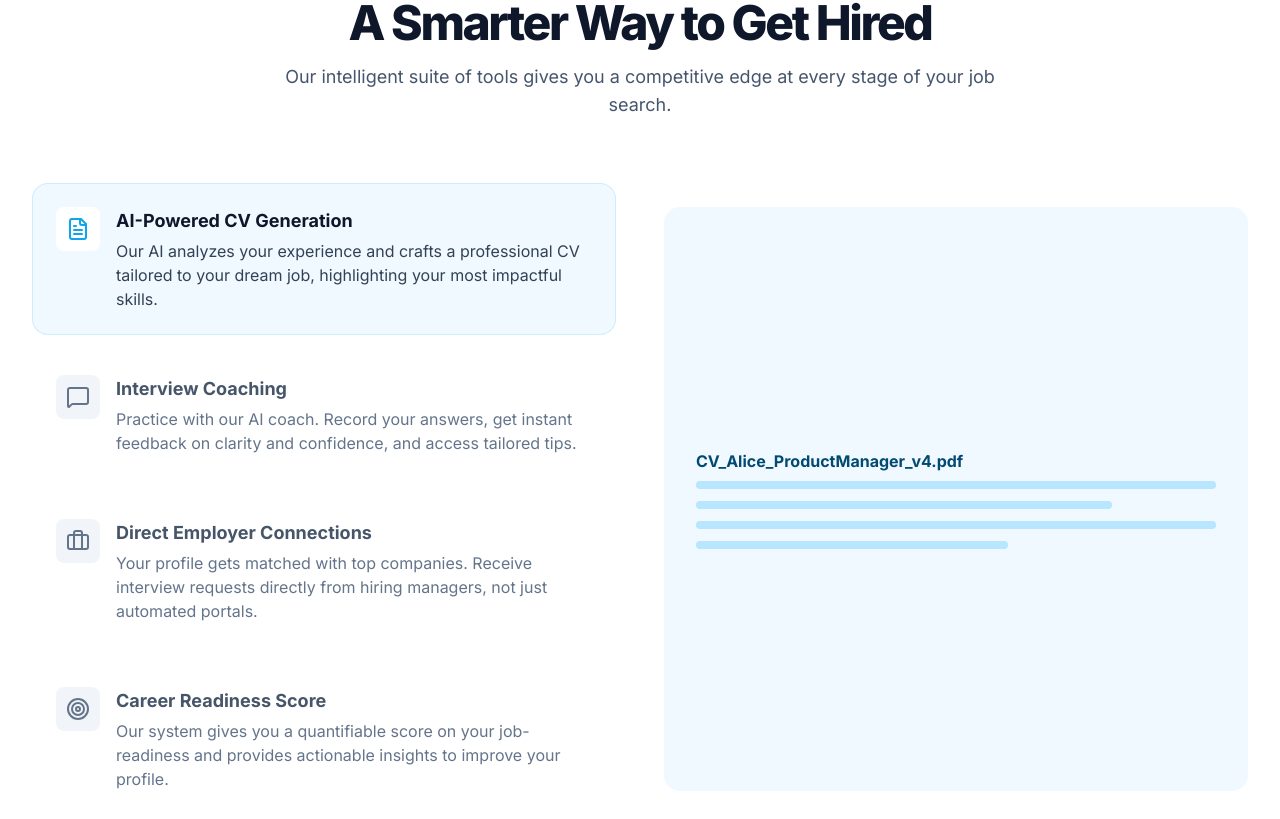
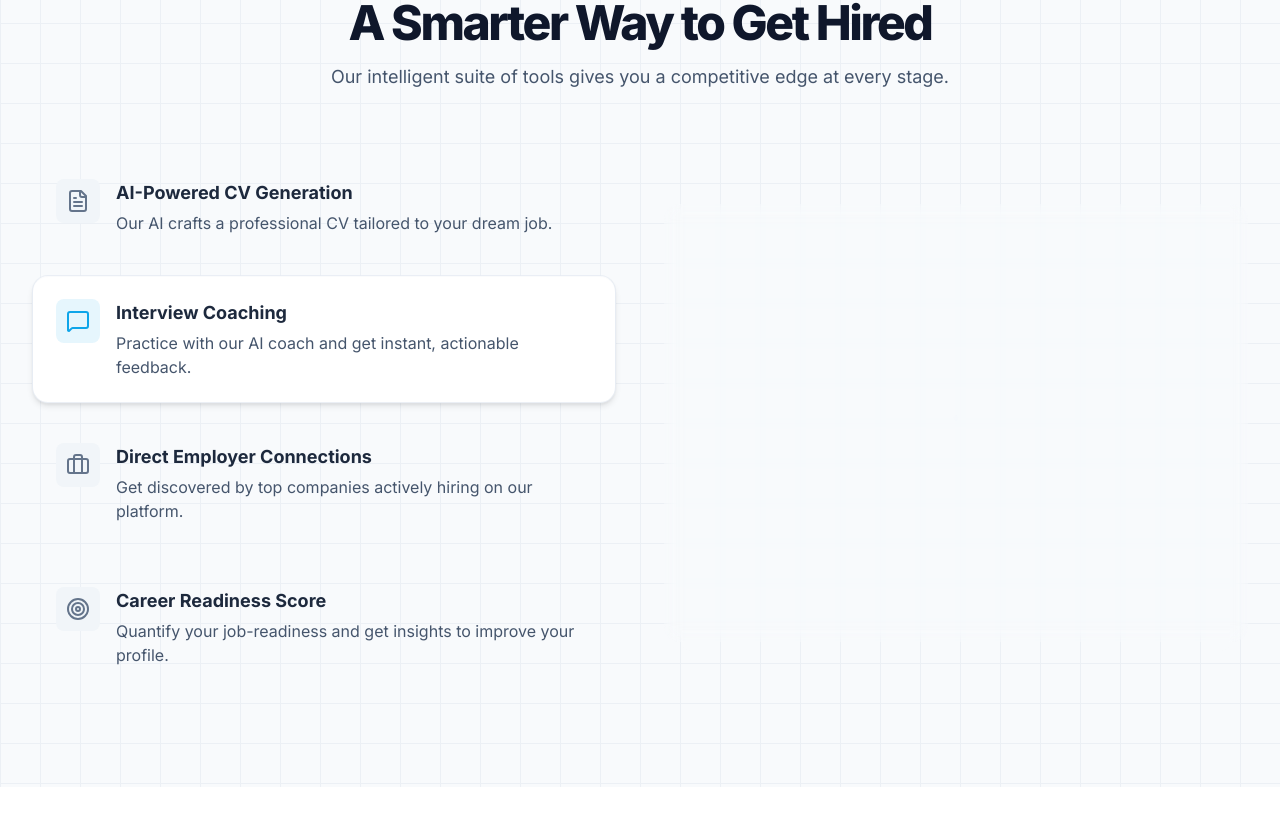
Before and after one commit to katmafalela/jobspark, a Next.js app: page / in a window 1280 px wide. Shown: the part 1421-2240 px from the top of the page. Built offline with nearby package versions, Linux system fonts and the light colour scheme.

Commit message:
Updated Features.tsx

```diff
--- a/src/components/sections/Features.tsx
+++ b/src/components/sections/Features.tsx
@@ -1,145 +1,181 @@
 "use client";
 
-import { motion, AnimatePresence } from "framer-motion";
-import { FileText, MessageSquare, Briefcase, Target, ArrowRight } from "lucide-react";
-import React, { useState } from "react";
+import { motion, AnimatePresence, useMotionValue, useTransform, animate } from "framer-motion";
+import { FileText, MessageSquare, Briefcase, Target, Mic } from "lucide-react";
+import React, { useState, useEffect } from "react";
 
+// --- Enhanced Visual Components ---
+
+const CVVisual = () => (
+  <div className="w-full h-full p-8 flex flex-col justify-center items-start bg-white shadow-lg rounded-2xl">
+    <motion.p
+        initial={{ opacity: 0 }} animate={{ opacity: 1, transition: { delay: 0.2 } }}
+        className="font-bold text-slate-800 mb-4 text-lg">AI Generating CV...</motion.p>
+    <motion.div
+        className="w-full space-y-3"
+        initial="hidden"
+        animate="visible"
+        variants={{
+            visible: { transition: { staggerChildren: 0.3 } }
+        }}
+    >
+        {[...Array(4)].map((_, i) => (
+            <motion.div
+                key={i}
+                className="h-3 rounded-full bg-gradient-to-r from-sky-200 to-indigo-200"
+                variants={{
+                    hidden: { opacity: 0, width: "0%" },
+                    visible: { opacity: 1, width: i % 2 === 0 ? "100%" : "85%" }
+                }}
+                transition={{ duration: 0.8, ease: "easeInOut" }}
+            />
+        ))}
+    </motion.div>
+  </div>
+);
+
+const InterviewVisual = () => (
+  <div className="w-full h-full p-8 flex flex-col justify-center items-center bg-white shadow-lg rounded-2xl">
+    <motion.div initial={{ scale: 0 }} animate={{ scale: 1 }} className="mb-4 p-4 bg-indigo-100 rounded-full">
+      <Mic className="w-8 h-8 text-indigo-500" />
+    </motion.div>
+    <motion.p initial={{ opacity: 0, y: 10 }} animate={{ opacity: 1, y: 0, transition: { delay: 0.3 } }}
+      className="text-sm text-center font-medium text-indigo-700 bg-indigo-100 px-3 py-2 rounded-lg">
+      "Tell me about a time you showed leadership."
+    </motion.p>
+  </div>
+);
+
+const ConnectionsVisual = () => (
+    <div className="w-full h-full p-8 flex flex-col justify-center items-center bg-white shadow-lg rounded-2xl">
+        <p className="font-bold text-slate-800 mb-4 text-lg">Matching with Companies...</p>
+        <div className="relative w-48 h-24">
+            {[...Array(3)].map((_, i) => (
+                <motion.div
+                    key={i}
+                    className="absolute w-full h-full p-4 bg-green-100 border-2 border-green-200 rounded-xl flex items-center"
+                    initial={{ y: 0, rotate: 0, scale: 1 }}
+                    animate={{
+                        y: -i * 15,
+                        rotate: (i - 1) * 10,
+                        scale: 1 - i * 0.05
+                    }}
+                    transition={{ type: "spring", stiffness: 100, damping: 10, delay: i * 0.2 }}
+                >
+                    <Briefcase className="w-6 h-6 text-green-600 mr-2"/>
+                    <span className="font-semibold text-green-800">Company {i + 1}</span>
+                </motion.div>
+            ))}
+        </div>
+    </div>
+);
+
+const ScoreVisual = () => {
+    const count = useMotionValue(0);
+    const rounded = useTransform(count, latest => Math.round(latest));
+    const circumference = 2 * Math.PI * 45; // r=45
+
+    useEffect(() => {
+        const controls = animate(count, 88, { duration: 1.5, ease: "easeOut" });
+        return controls.stop;
+    }, [count]);
+
+    return (
+        <div className="w-full h-full p-8 flex flex-col justify-center items-center bg-white shadow-lg rounded-2xl">
+            <div className="relative w-32 h-32">
+                <svg className="w-full h-full" viewBox="0 0 100 100">
+                    <circle cx="50" cy="50" r="45" className="stroke-amber-100" strokeWidth="10" fill="none" />
+                    <motion.circle
+                        cx="50" cy="50" r="45"
+                        className="stroke-amber-400 -rotate-90 origin-center"
+                        strokeWidth="10" fill="none"
+                        strokeDasharray={circumference}
+                        initial={{ strokeDashoffset: circumference }}
+                        animate={{ strokeDashoffset: circumference * (1 - 0.88) }}
+                        transition={{ duration: 1.5, ease: "easeOut" }}
+                    />
+                </svg>
+                <div className="absolute inset-0 flex items-center justify-center">
+                    <motion.span className="text-4xl font-extrabold text-amber-500">{rounded}</motion.span>
+                    <span className="text-xl font-bold text-amber-500">%</span>
+                </div>
+            </div>
+            <p className="font-bold text-slate-800 mt-4 text-lg">Readiness Score</p>
+        </div>
+    );
+};
+
+// --- Main Feature List ---
 const features = [
-  {
-    icon: FileText,
-    title: "AI-Powered CV Generation",
-    description: "Our AI analyzes your experience and crafts a professional CV tailored to your dream job, highlighting your most impactful skills.",
-    visual: (
-        <div className="w-full h-full p-8 flex flex-col justify-center items-start bg-sky-50 rounded-2xl">
-            <p className="font-bold text-sky-900 mb-2">CV_Alice_ProductManager_v4.pdf</p>
-            <div className="w-full h-2 rounded-full bg-sky-200 mb-3" />
-            <div className="w-4/5 h-2 rounded-full bg-sky-200 mb-3" />
-            <div className="w-full h-2 rounded-full bg-sky-200 mb-3" />
-            <div className="w-3/5 h-2 rounded-full bg-sky-200" />
-        </div>
-    ),
-  },
-  {
-    icon: MessageSquare,
-    title: "Interview Coaching",
-    description: "Practice with our AI coach. Record your answers, get instant feedback on clarity and confidence, and access tailored tips.",
-    visual: (
-        <div className="w-full h-full p-8 flex flex-col justify-center items-start bg-indigo-50 rounded-2xl">
-            <p className="font-semibold text-indigo-800 bg-indigo-200/50 px-3 py-2 rounded-lg">"Tell me about a time you led a project."</p>
-            <ArrowRight className="w-6 h-6 my-4 text-indigo-300 self-center" />
-            <p className="font-semibold text-indigo-800 bg-white px-3 py-2 rounded-lg self-end">"Certainly. In my role at Acme Corp..."</p>
-        </div>
-    ),
-  },
-  {
-    icon: Briefcase,
-    title: "Direct Employer Connections",
-    description: "Your profile gets matched with top companies. Receive interview requests directly from hiring managers, not just automated portals.",
-     visual: (
-        <div className="w-full h-full p-8 flex flex-col justify-center items-center bg-green-50 rounded-2xl">
-            <p className="font-bold text-green-900 text-lg">New Interview Request!</p>
-            <p className="text-green-700">From: TechCorp</p>
-            <div className="mt-4 p-4 bg-white rounded-full shadow-lg">
-                <Briefcase className="w-8 h-8 text-green-500"/>
-            </div>
-        </div>
-    ),
-  },
-   {
-    icon: Target,
-    title: "Career Readiness Score",
-    description: "Our system gives you a quantifiable score on your job-readiness and provides actionable insights to improve your profile.",
-     visual: (
-        <div className="w-full h-full p-8 flex flex-col justify-center items-center bg-amber-50 rounded-2xl">
-             <p className="font-bold text-amber-900 text-lg">Readiness Score</p>
-             <p className="text-5xl font-extrabold text-amber-500 my-2">88%</p>
-             <div className="w-full h-3 bg-amber-200/80 rounded-full overflow-hidden">
-                <div className="w-[88%] h-full bg-amber-400" />
-             </div>
-        </div>
-    ),
-  },
+  { icon: FileText, title: "AI-Powered CV Generation", description: "Our AI crafts a professional CV tailored to your dream job.", visual: <CVVisual/> },
+  { icon: MessageSquare, title: "Interview Coaching", description: "Practice with our AI coach and get instant, actionable feedback.", visual: <InterviewVisual/> },
+  { icon: Briefcase, title: "Direct Employer Connections", description: "Get discovered by top companies actively hiring on our platform.", visual: <ConnectionsVisual/> },
+  { icon: Target, title: "Career Readiness Score", description: "Quantify your job-readiness and get insights to improve your profile.", visual: <ScoreVisual/> },
 ];
 
 export const Features = () => {
-  const [activeFeature, setActiveFeature] = useState(features[0]);
+  const [activeIndex, setActiveIndex] = useState(0);
+  const [isHovered, setIsHovered] = useState(false);
+
+  useEffect(() => {
+    if (isHovered) return;
+    const interval = setInterval(() => {
+      setActiveIndex((prevIndex) => (prevIndex + 1) % features.length);
+    }, 6000);
+    return () => clearInterval(interval);
+  }, [isHovered]);
 
   return (
-    <section className="py-24 bg-white">
-      <div className="max-w-7xl mx-auto px-4 sm:px-6 lg:px-8">
+    <section className="py-24 bg-slate-50 relative">
+        <div className="absolute inset-0 z-0 bg-[linear-gradient(to_right,#e2e8f0_1px,transparent_1px),linear-gradient(to_bottom,#e2e8f0_1px,transparent_1px)] bg-[size:2.5rem_2.5rem] opacity-50" />
+      <div className="max-w-7xl mx-auto px-4 sm:px-6 lg:px-8 relative z-10">
         <motion.div
-          initial={{ opacity: 0, y: 20 }}
-          whileInView={{ opacity: 1, y: 0 }}
-          viewport={{ once: true, amount: 0.5 }}
-          transition={{ duration: 0.5 }}
-          className="text-center mb-16"
-        >
-          <h2 className="text-4xl lg:text-5xl font-extrabold tracking-tighter text-slate-900 mb-4">
-            A Smarter Way to Get Hired
-          </h2>
-          <p className="text-lg text-slate-600 max-w-3xl mx-auto">
-            Our intelligent suite of tools gives you a competitive edge at every stage of your job search.
-          </p>
+          initial={{ opacity: 0, y: 20 }} whileInView={{ opacity: 1, y: 0 }}
+          viewport={{ once: true, amount: 0.5 }} transition={{ duration: 0.5 }}
+          className="text-center mb-16">
+          <h2 className="text-4xl lg:text-5xl font-extrabold tracking-tighter text-slate-900 mb-4">A Smarter Way to Get Hired</h2>
+          <p className="text-lg text-slate-600 max-w-3xl mx-auto">Our intelligent suite of tools gives you a competitive edge at every stage.</p>
         </motion.div>
 
         <div className="grid md:grid-cols-2 gap-12 items-center">
-          {/* Left Column: Feature List */}
-          <div className="flex flex-col gap-4">
-            {features.map((feature) => (
-              <motion.div
-                key={feature.title}
-                onHoverStart={() => setActiveFeature(feature)}
-                className="relative p-6 rounded-2xl cursor-pointer"
-              >
-                {activeFeature.title === feature.title && (
-                  <motion.div
-                    layoutId="active-feature-background"
-                    className="absolute inset-0 bg-sky-50 border border-sky-200/60"
-                    style={{ borderRadius: 16 }}
-                    transition={{ type: 'spring', stiffness: 300, damping: 25 }}
-                  />
+          <div onMouseEnter={() => setIsHovered(true)} onMouseLeave={() => setIsHovered(false)}
+            className="flex flex-col gap-4">
+            {features.map((feature, index) => (
+              <div key={feature.title} onMouseEnter={() => setActiveIndex(index)}
+                className="relative p-6 rounded-2xl cursor-pointer">
+                {activeIndex === index && (
+                  <motion.div layoutId="active-feature-background"
+                    className="absolute inset-0 bg-white border border-slate-200/80 shadow-md"
+                    style={{ borderRadius: 16 }} transition={{ type: 'spring', stiffness: 300, damping: 25 }} />
                 )}
                 <div className="relative z-10 flex items-start gap-4">
-                  <motion.div
-                    className="p-2.5 rounded-lg"
+                  <motion.div className="p-2.5 rounded-lg"
                     animate={{
-                        backgroundColor: activeFeature.title === feature.title ? "#ffffff" : "#f1f5f9",
-                        color: activeFeature.title === feature.title ? "#0ea5e9" : "#64748b"
-                    }}
-                   >
+                        backgroundColor: activeIndex === index ? "#0ea5e91a" : "#f1f5f9",
+                        color: activeIndex === index ? "#0ea5e9" : "#64748b"
+                    }}>
                     <feature.icon className="w-6 h-6" />
                   </motion.div>
                   <div>
-                    <motion.h3
-                        className="text-lg font-bold text-slate-800 mb-1"
-                        animate={{ color: activeFeature.title === feature.title ? "#0f172a" : "#475569" }}
-                    >
-                      {feature.title}
-                    </motion.h3>
-                    <motion.p
-                        className="text-slate-600"
-                        animate={{ color: activeFeature.title === feature.title ? "#334155" : "#64748b" }}
-                    >
-                        {feature.description}
-                    </motion.p>
+                    <h3 className="text-lg font-bold text-slate-800 mb-1">{feature.title}</h3>
+                    <p className="text-slate-600">{feature.description}</p>
                   </div>
                 </div>
-              </motion.div>
+              </div>
             ))}
           </div>
 
-          {/* Right Column: Visual Display */}
-          <div className="relative w-full aspect-square">
+          <div className="relative w-full aspect-[4/3] backdrop-blur-sm rounded-2xl">
             <AnimatePresence mode="wait">
               <motion.div
-                key={activeFeature.title}
-                initial={{ opacity: 0, x: 20, scale: 0.95 }}
-                animate={{ opacity: 1, x: 0, scale: 1 }}
-                exit={{ opacity: 0, x: -20, scale: 0.95 }}
-                transition={{ duration: 0.3, ease: 'easeInOut' }}
+                key={activeIndex}
+                initial={{ opacity: 0, y: 20, scale: 0.95 }}
+                animate={{ opacity: 1, y: 0, scale: 1 }}
+                exit={{ opacity: 0, y: -20, scale: 0.95 }}
+                transition={{ duration: 0.4, ease: [0.4, 0, 0.2, 1] }}
                 className="absolute inset-0"
               >
-                {activeFeature.visual}
+                {features[activeIndex].visual}
               </motion.div>
             </AnimatePresence>
           </div>
```
